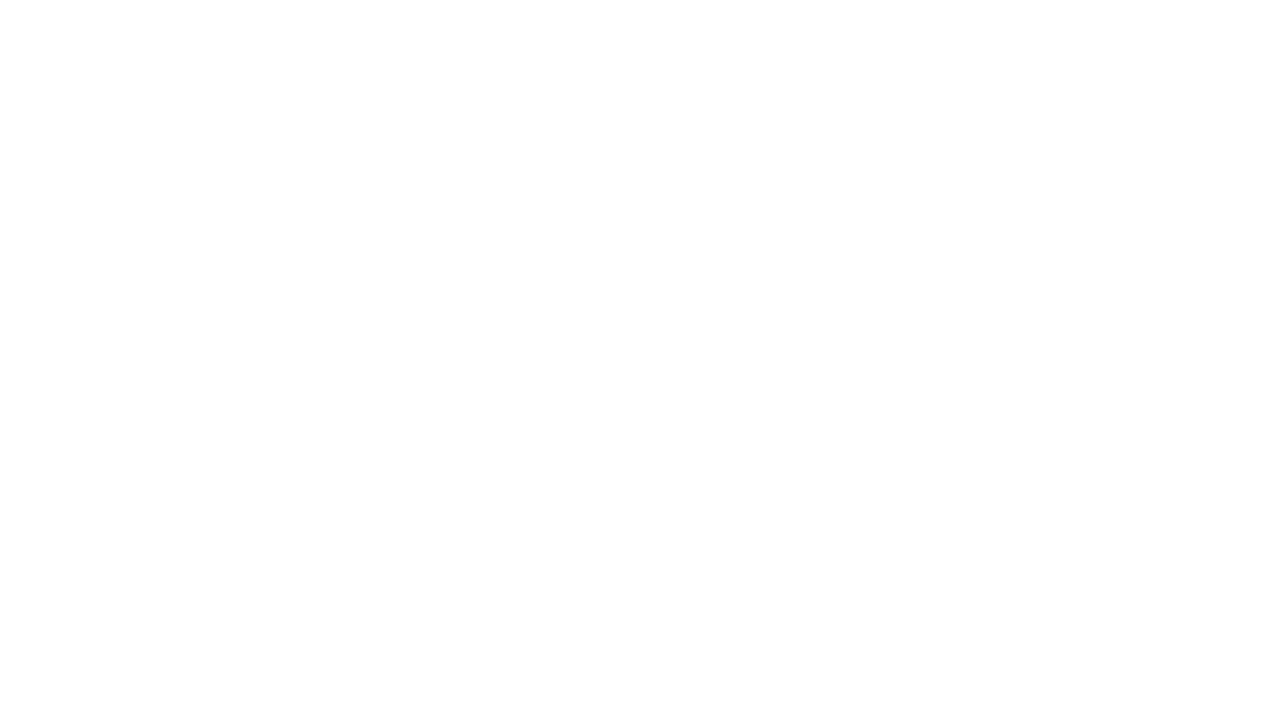
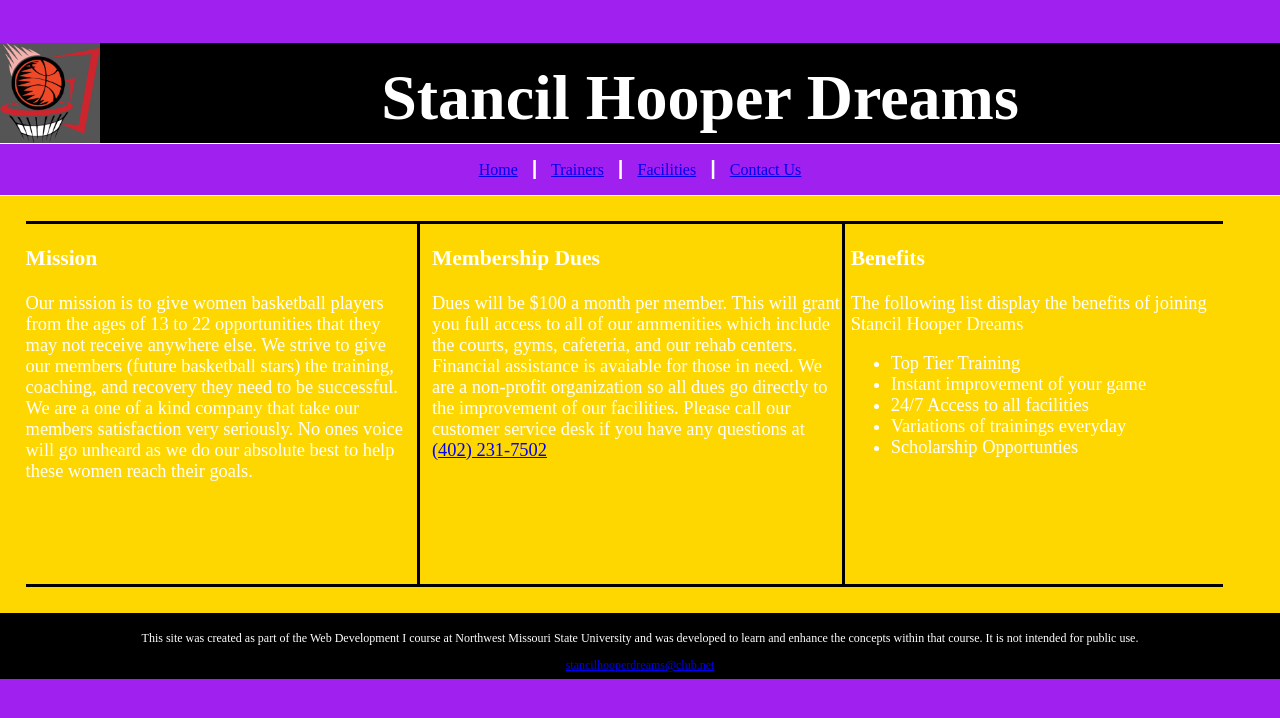
Before and after one commit to 144Sp23/web-project-CarterStancil, a plain HTML site: page index.html in a window 1280 px wide. Drawn offline with Linux system fonts and the light colour scheme.

Commit message:
Web Project

```diff
--- /dev/null
+++ b/css/styleproject.css
@@ -0,0 +1,129 @@
+body {
+  background-color: #A020F0;
+}
+
+header {
+   background-color: #000;
+   height: 100px;
+   text-align: center;
+   color: #FFF;
+   font-size: 2em;
+   margin-top: 0;
+}
+
+.header img {
+  float: left;
+  width: 100px;
+  height: 100px;
+  background: #555;
+}
+
+.header h1 {
+  position: relative;
+  top: 18px;
+  left: 10px;
+
+}
+
+nav {
+    color: #FFFFFF;
+    text-align: center;
+    border-top: 1px solid #fff;
+    border-bottom: 1px solid #fff;
+}
+
+nav p {
+    color: #FFFFFF;
+}
+
+.columnfirst {
+  float: left;
+  width: 31.33%;
+  border-right: 3px solid #000;
+  border-top: 3px solid #000;
+  border-bottom: 3px solid #000;
+  padding-right: .5%;
+  height: 360px;
+}
+
+.columnfirst img {
+     width:80%;
+    height: 160px;
+    margin-left: auto;
+    margin-right: auto;
+    display: block;
+}
+
+.columnsecond {
+  float: left;
+  width: 33.33%;
+  border-right: 3px solid #000;
+  border-top: 3px solid #000;
+  border-bottom: 3px solid #000;
+  padding-left: 1%;
+  height: 360px;
+}
+
+.columnsecond img {
+    width:80%;
+    height: 160px;
+    margin-left: auto;
+    margin-right: auto;
+    display: block;
+}
+
+.columnthird {
+  float: left;
+  width: 30.33%;
+  border-bottom: 3px solid #000;
+  border-top: 3px solid #000;
+  height: 360px;
+  padding-left: .5%;
+
+}
+
+.columnthird img {
+    width:80%;
+    height: 160px;
+    margin-left: auto;
+    margin-right: auto;
+    display: block;
+}
+
+.display:after {
+  content: "";
+  display: table;
+  clear: both;
+}
+body {
+    margin: 0;
+}
+main {
+  background-color: #FFD700;
+  padding: 2%;
+  font-size: 1.15em;
+  color: #FFF;
+}
+
+#contact {
+  text-align: center;
+}
+
+#contact .contact-email-link {
+  color: #666600;
+  text-decoration: none;
+}
+
+footer {
+    background-color: #000;
+    height: 50px;
+    padding-top: .5%;
+    padding-bottom: .75%
+}
+footer p {
+     font-size: 0.75em;
+     text-align: center;
+      color: #fff;
+      padding: 0 1em;
+
+}
--- a/index.html
+++ b/index.html
@@ -1,9 +1,53 @@
 <!DOCTYPE html>
 <html lang="en">
+
 <head>
-
+<title>Stancil Hooper Dreams</title>
+<meta charset="utf-8">
+<link rel="stylesheet" href="css/styleproject.css">
+<meta name="viewport" content="width=device-width, inital-scale=1">
 </head>
 <body>
+<header>
+    <div class="header">
+  <img src="images/basketball-logo-15048F5611-seeklogo.com.png" alt="logo" />
+  <h1>Stancil Hooper Dreams</h1>
+</div>
+    </header>
+<nav>
+    <p><a href="index.html">Home</a>  &nbsp; &#9475; &nbsp;
+       <a href="trainers.html">Trainers</a>  &nbsp; &#9475; &nbsp;
+       <a href="facilities.html">Facilities</a>  &nbsp; &#9475; &nbsp;
+       <a href="contact.html">Contact Us</a></p>
+    </nav>
 
+<main>
+<div class="display">
+    <div class="columnfirst">
+    <h3>Mission</h3>
+    <p>Our mission is to give women basketball players from the ages of 13 to 22 opportunities that they may not receive anywhere else. We strive to give our members (future basketball stars) the training, coaching, and recovery they need to be successful. We are a one of a kind company that take our members satisfaction very seriously. No ones voice will go unheard as we do our absolute best to help these women reach their goals.</p>
+            </div>
+    <div class="columnsecond">
+    <h3>Membership Dues</h3>
+    <p>Dues will be $100 a month per member. This will grant you full access to all of our ammenities which include the courts, gyms, cafeteria, and our rehab centers. Financial assistance is avaiable for those in need. We are a non-profit organization so all dues go directly to the improvement of our facilities. Please call our customer service desk if you have any questions at <a href="tel:4022317502">(402) 231-7502</a> </p>
+    </div>
+    <div class="columnthird">
+    <h3>Benefits</h3>
+    <p>The following list display the benefits of joining Stancil Hooper Dreams</p>
+        <ul>
+        <li>Top Tier Training</li>
+        <li>Instant improvement of your game</li>
+        <li>24/7 Access to all facilities</li>
+        <li>Variations of trainings everyday</li>
+        <li>Scholarship Opportunties</li>
+        </ul>
+        </div>
+    </div>
+    </main>
+<footer>
+    <p>This site was created as part of the Web Development I course at Northwest Missouri State University and was developed to learn and enhance the concepts within that course.  It is not intended for public use. </p>
+    <p><a href="mailto:stancilhooperdreams@club.net">stancilhooperdreams@club.net</a></p>
+
+    </footer>
 </body>
 </html>
```
Also changed, not shown: contact.html (added, +38 -0 lines), facilities.html (added, +49 -0 lines), trainers.html (added, +62 -0 lines), images/Dr Carlos Daniel.png (added), images/basketball-logo-15048F5611-seeklogo.com.png (added), images/cafeteria.jpg (added), images/carlosdaniel.jfif (added), images/chrisjohnson.jpg (added), images/drew Hanlen.jpg (added), images/thecourts.jpg (added), images/trainingroom.jpeg (added).
